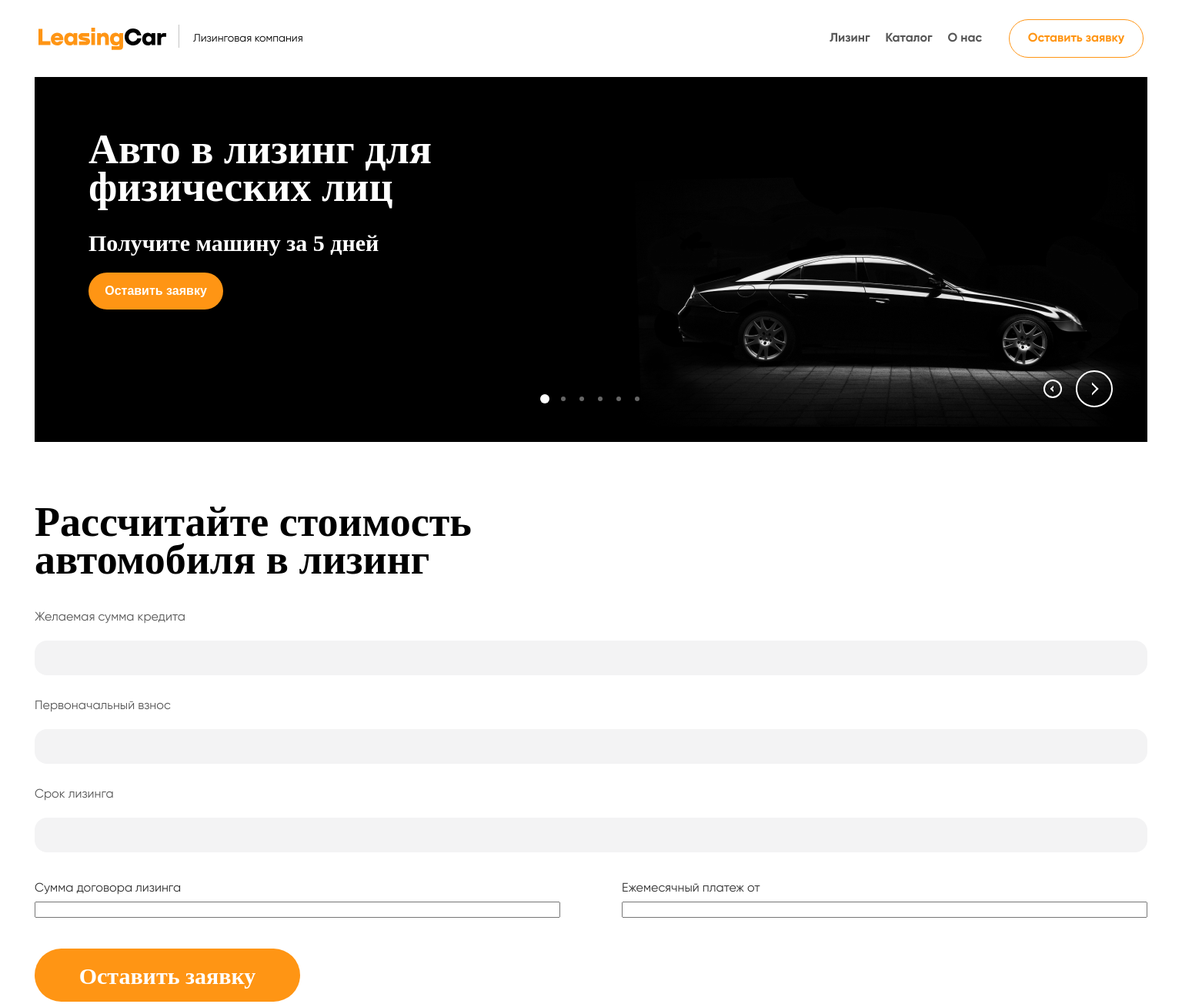
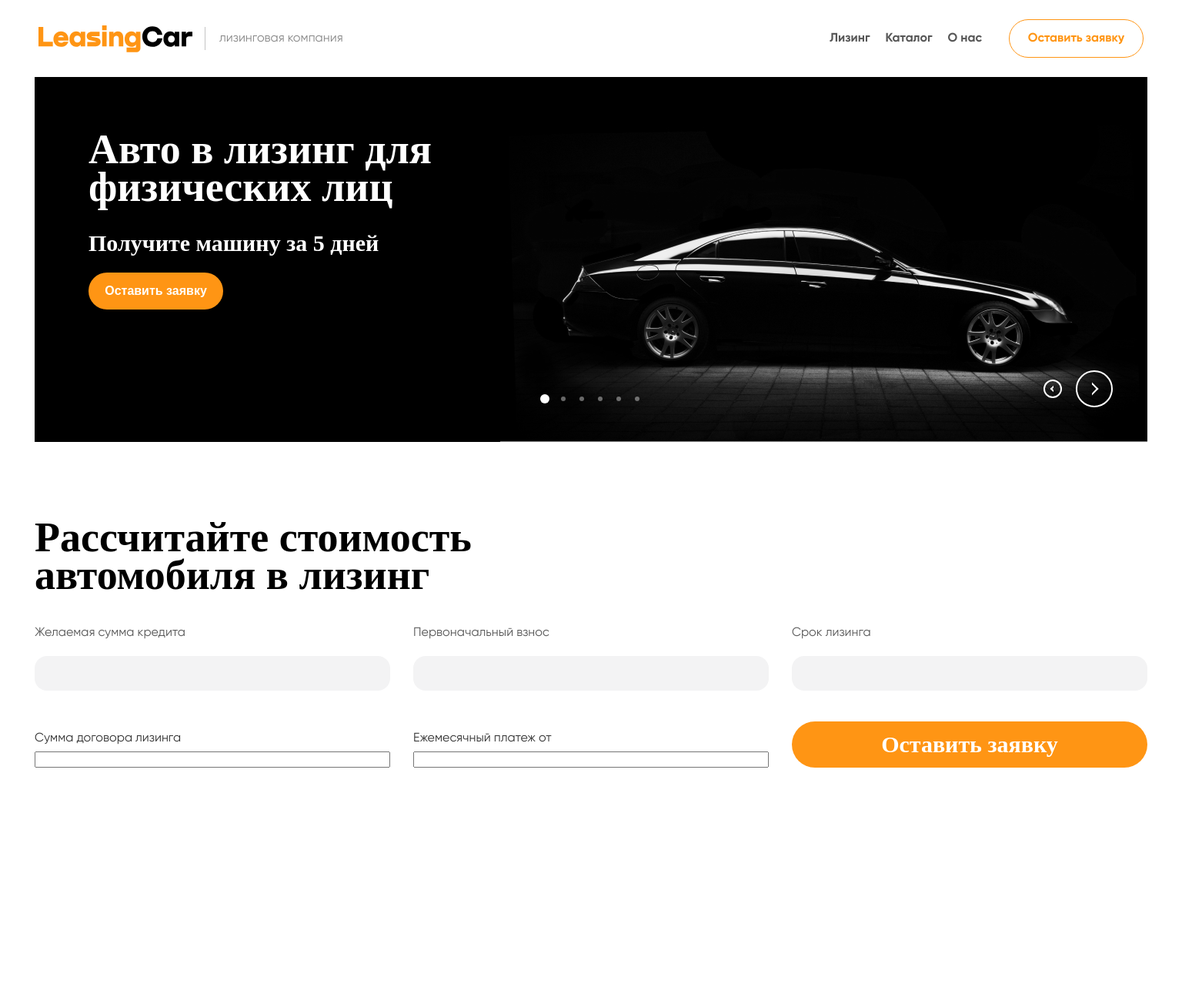
Before and after one commit to SavenkovYS/OxemStudioTest, a website: page src/index.html in a window 1536 px wide. Shown: the whole page at 77% size. After the commit the page ends 1127 px from the top, so only its background shows below. Drawn offline with Linux system fonts and the light colour scheme; files whose address does not match are found by name.

Commit message:
styling xl

```diff
--- a/src/index.html
+++ b/src/index.html
@@ -11,7 +11,7 @@
     <header class="page-header">
         <div class="page-header__container">
             <a class="page-header__logo">
-                <svg width="166" height="29" viewBox="0 0 166 29" fill="none" xmlns="http://www.w3.org/2000/svg">
+                <svg class="page-header__img" width="166" height="29" viewBox="0 0 166 29" fill="none" xmlns="http://www.w3.org/2000/svg">
                     <path d="M0 22.5494H15.5027V17.5384H5.16758V1.56593H0V22.5494Z" fill="#FF9514"/>
                     <path d="M24.3263 6.42032C19.5032 6.42032 16.1208 10.022 16.1208 14.7198C16.1208 19.1044 18.8768 23.0192 24.2323 23.0192C27.9592 23.0192 31.1851 21.1088 32.1872 17.5384H27.1449C26.6438 18.3214 25.3598 18.8225 24.1697 18.7285C22.3532 18.572 21.3197 17.5071 21.0065 16.317H32.2812C32.9076 10.617 29.5565 6.42032 24.3263 6.42032ZM24.2949 10.6797C25.8296 10.6797 27.051 11.4 27.4895 12.7154H21.0691C21.5076 11.4626 22.729 10.6797 24.2949 10.6797Z" fill="#FF9514"/>
                     <path d="M45.5848 8.80054H45.4595C44.5199 7.45384 42.7974 6.42032 40.6364 6.42032C36.3458 6.42032 33.4018 9.95933 33.4018 14.7824C33.4018 19.7307 36.5337 23.0192 40.6364 23.0192C42.7974 23.0192 44.5199 21.9857 45.4595 20.639H45.5848V22.5494H50.4079V6.8901H45.5848V8.80054ZM41.9518 18.4467C39.8848 18.4467 38.3189 16.9121 38.3189 14.7198C38.3189 12.5275 39.8848 10.9928 41.9518 10.9928C44.0502 10.9928 45.5848 12.5901 45.5848 14.7198C45.5848 16.7555 44.1128 18.4467 41.9518 18.4467Z" fill="#FF9514"/>
--- a/src/scss/blocks/page-header.scss
+++ b/src/scss/blocks/page-header.scss
@@ -130,7 +130,7 @@
 
 @media (min-width: 1024px) {
     .page-header {
-        padding: 25px 50px;
+        padding: 25px 45px;
 
         &__container {
             justify-content: flex-start;
@@ -182,3 +182,27 @@
         }
     }
 }
+
+@media (min-width: 1440px) {
+    .page-header {
+        padding: 25px 50px;
+
+        &__logo {
+            width: 200px;
+            height: 35px;
+        }
+
+        &__img {
+            width: 100%;
+            height: 100%;
+        }
+
+        &__activity {
+            color: rgba(#111111, 0.5);
+            text-transform: lowercase;
+
+            font-size: 16px;
+            line-height: 24px;
+        }
+    }
+}
--- a/src/scss/blocks/price-count.scss
+++ b/src/scss/blocks/price-count.scss
@@ -162,3 +162,55 @@
         }
     }
 }
+
+@media (min-width: 768px) {
+    .price-count {
+        padding: 100px 0 130px;
+
+        &__form {
+            display: flex;
+            flex-wrap: wrap;
+            align-items: flex-end;
+        }
+
+        &__list {
+            width: 100%;
+            display: flex;
+            margin-bottom: 40px;
+        }
+
+        &__item {
+            width: calc(100% / 3 - 20px)
+        }
+
+        &__item:not(:last-child) {
+            margin-bottom: 0;
+            margin-right: 30px;
+        }
+
+        &__result-list {
+            width: calc(100% / 3 * 2);
+            margin-bottom: 0;
+        }
+
+        &__result-item {
+            width: calc(100% / 2 - 20px);
+        }
+
+        &__result-item:not(:last-child) {
+            margin-bottom: 0;
+            margin-right: 30px;
+        }
+
+        &__result-label {
+            font-size: 16px;
+            line-height: 24px;
+        }
+
+        &__submit {
+            width: calc(100% / 3 - 20px);
+            margin-left: 20px;
+            padding: 12px 20px 12px;
+        }
+    }
+}
--- a/src/scss/blocks/promo.scss
+++ b/src/scss/blocks/promo.scss
@@ -28,3 +28,10 @@
         background-position: right bottom 20px;
     }
 }
+
+@media (min-width: 1440px) {
+    .promo {
+        background-image: url('../../img/header-bg-xl.jpg');
+        background-position: right bottom;
+    }
+}
--- a/src/scss/blocks/slide.scss
+++ b/src/scss/blocks/slide.scss
@@ -31,7 +31,7 @@
     }
 }
 
-@media (min-width: 768px) {
+@media (min-width: 1024px) {
     .slide {
         &__title {
             width: 585px;
```
Also changed, not shown: src/css/style.css, src/css/style.min.css.
